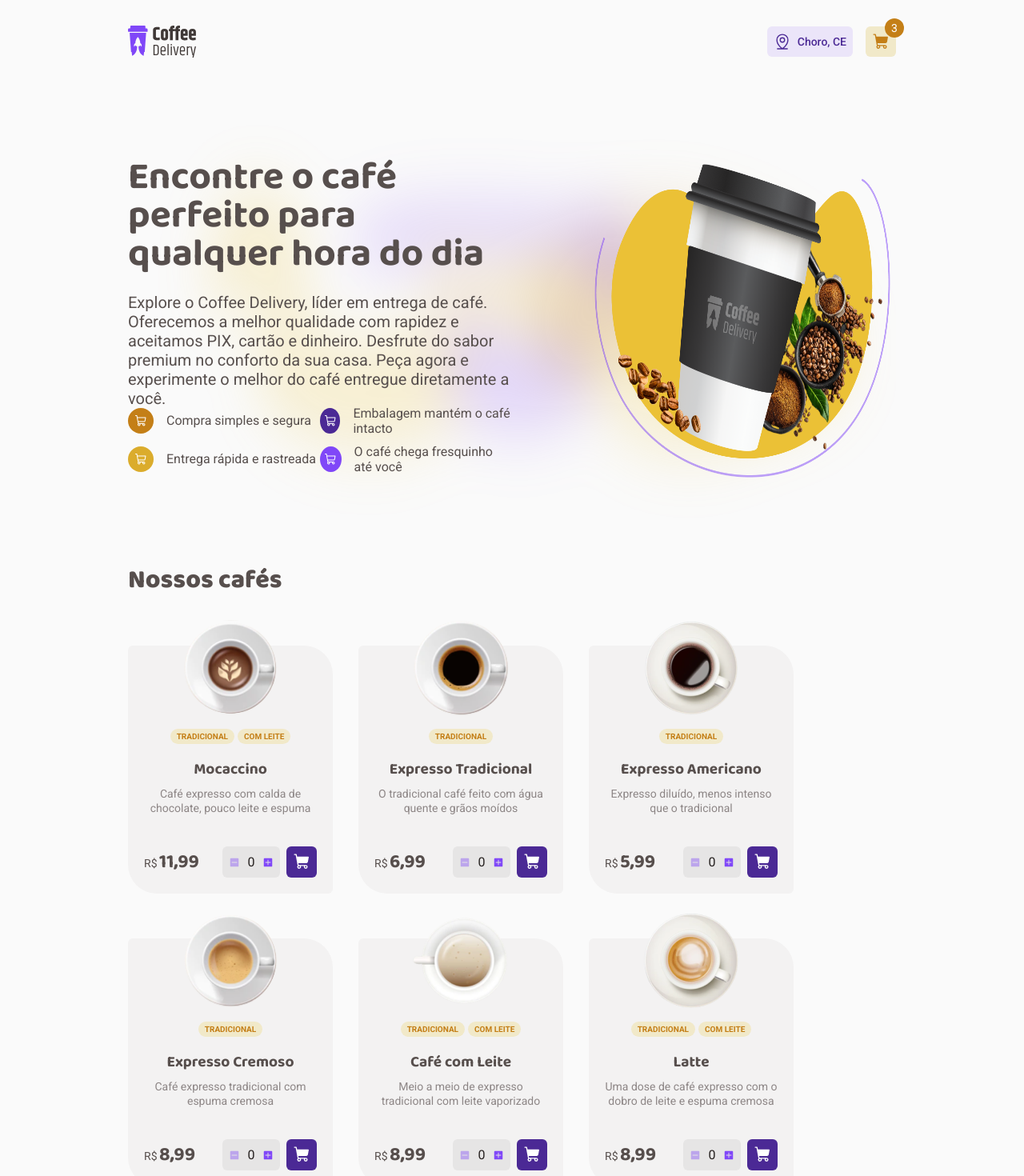
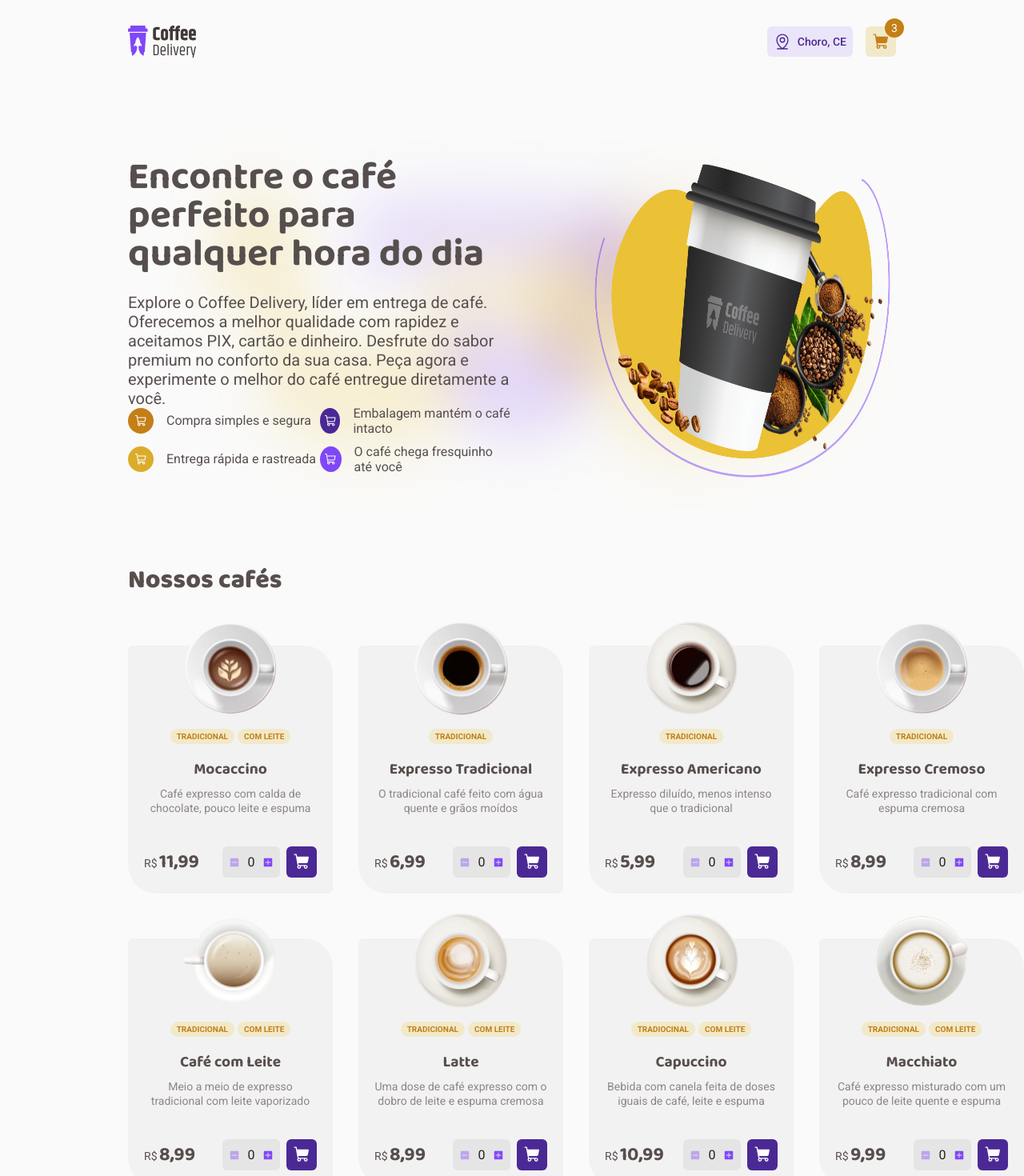
Before and after one commit to alvarobianor/coffee-delivery, a React (Vite) app: page / in a window 1280 px wide. Shown: the top 1470 px of the page at 80% size. Built offline with nearby package versions, Linux system fonts and the light colour scheme.

Commit message:
Update to display grid the catalog of coffees

```diff
--- a/src/Components/CatalogOfCoffees.tsx
+++ b/src/Components/CatalogOfCoffees.tsx
@@ -25,10 +25,25 @@ const Container = styled.div`
   }
 
   > div {
-    display: flex;
-    flex-direction: row;
-    flex-wrap: wrap;
-    gap: 2rem;
+    display: grid;
+    grid-template-columns: repeat(5, 1fr);
+    grid-gap: 2rem;
+
+    @media (max-width: 1600px) {
+      grid-template-columns: repeat(4, 1fr);
+    }
+
+    @media (max-width: 1200px) {
+      grid-template-columns: repeat(3, 1fr);
+    }
+
+    @media (max-width:  992px) {
+      grid-template-columns: repeat(2, 1fr);
+    }
+
+    @media (max-width: 768px) {
+      grid-template-columns: 1fr;
+    }
   }
 
   margin-bottom: 4rem;
--- a/src/Components/CoffeCard/index.tsx
+++ b/src/Components/CoffeCard/index.tsx
@@ -43,9 +43,7 @@ export function CoffeeCard({
       <ContainerOrder>
         <Price $price={price as string} />
         <ContainerCart>
-          <QuantityInput
-            quantity={value}
-            onChangeValue={handleChangeValue} />
+          <QuantityInput quantity={value} onChangeValue={handleChangeValue} />
           <Cart>
             <ShoppingCart size={22} weight="fill" />
           </Cart>
```
